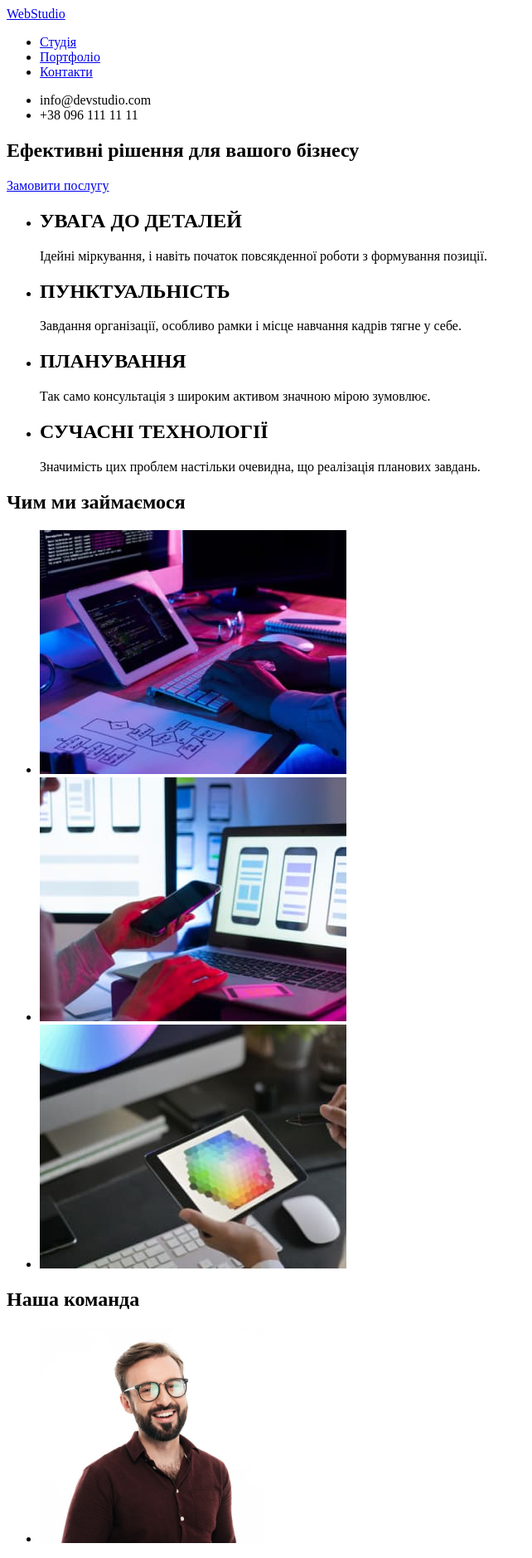
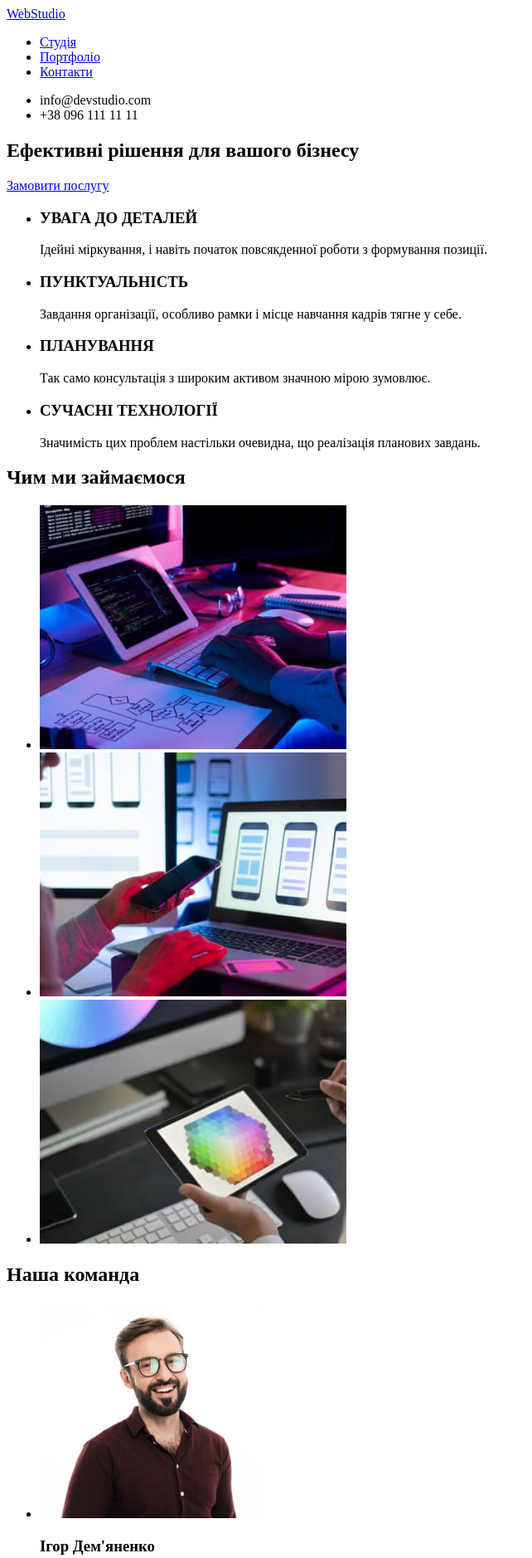
Before and after one commit to ladydg87ukr/goit-markup-hw-01, a plain HTML site: page index.html in a window 1280 px wide. Shown: the top 1878 px of the page at 83% size, without its empty margins (0-642 px from the left). Drawn offline with Linux system fonts and the light colour scheme.

Commit message:
Заменила H2 на Н3 ( Section подразумивает уже H2 )

```diff
--- a/index.html
+++ b/index.html
@@ -42,22 +42,22 @@
         <section>
              <ul>
                 <li>
-                    <h2>УВАГА ДО ДЕТАЛЕЙ</h2>
+                    <h3>УВАГА ДО ДЕТАЛЕЙ</h3>
                     <p>Ідейні міркування, і навіть початок повсякденної роботи з формування позиції.</p>
                  </li>
 
                 <li>
-                    <h2>ПУНКТУАЛЬНІСТЬ</h2>
+                    <h3>ПУНКТУАЛЬНІСТЬ</h3>
                     <p>Завдання організації, особливо рамки і місце навчання кадрів тягне у себе.</p>
                 </li>
 
                 <li>
-                    <h2>ПЛАНУВАННЯ</h2>
+                    <h3>ПЛАНУВАННЯ</h3>
                     <p>Так само консультація з широким активом значною мірою зумовлює.</p>
                 </li>
 
                 <li>
-                    <h2>СУЧАСНІ ТЕХНОЛОГІЇ</h2>
+                    <h3>СУЧАСНІ ТЕХНОЛОГІЇ</h3>
                     <p>Значимість цих проблем настільки очевидна, що реалізація планових завдань.</p>
                 </li>
             </ul>
@@ -65,7 +65,7 @@
 
         <section>
 
-            <h1>Чим ми займаємося</h1>
+            <h2>Чим ми займаємося</h2>
             <ul>
                 <li><img src="./images/img1.jpg" alt=""></li>
                 <li><img src="./images/img2.jpg" alt=""></li>
@@ -77,30 +77,30 @@
 
     <div>
         <section>
-            <h1>Наша команда</h1>
+            <h2>Наша команда</h2>
 
             <ul>
                 <li>
                     <img src="./images/img4.jpg" alt="Ігор Дем'яненко" width="270px" height="260px">
-                    <h2>Ігор Дем'яненко</h2>
+                    <h3>Ігор Дем'яненко</h3>
                     <p>Product Designer</p>
                 </li>
 
                 <li>
                     <img src="./images/img5.jpg" alt="Ольга Рєпіна" width="270px" height="260px">
-                    <h2>Ольга Рєпіна</h2>
+                    <h3>Ольга Рєпіна</h3>
                     <p>Frontend Developer</p>
                 </li>
 
             <li>
                     <img src="./images/img6.jpg" alt="Микола Тарасов" width="270px" height="260px">
-                    <h2>Микола Тарасов</h2>
+                    <h3>Микола Тарасов</h3>
                     <p>Marketing</p>
                 </li>
 
             <li>
                     <img src="./images/img7.jpg" alt=" Михайло Єрмаков" width="270px" height="260px">
-                    <h2>Михайло Єрмаков</h2>
+                    <h3>Михайло Єрмаков</h3>
                     <p>UI Designer</p>
                 </li>
             </ul>
```
